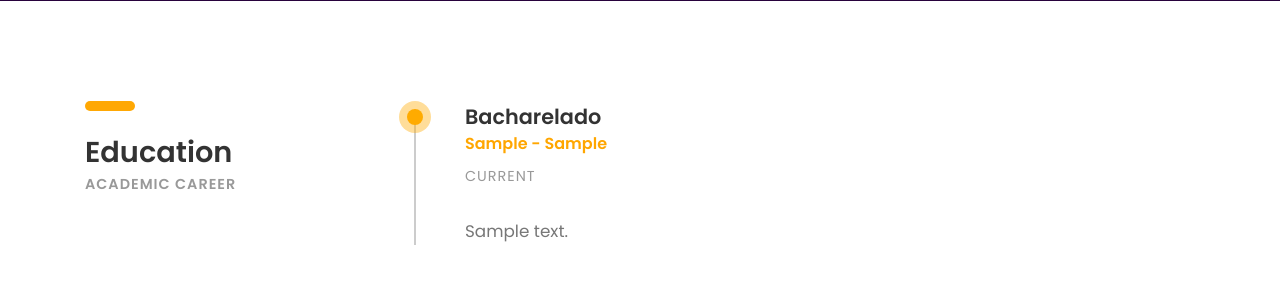
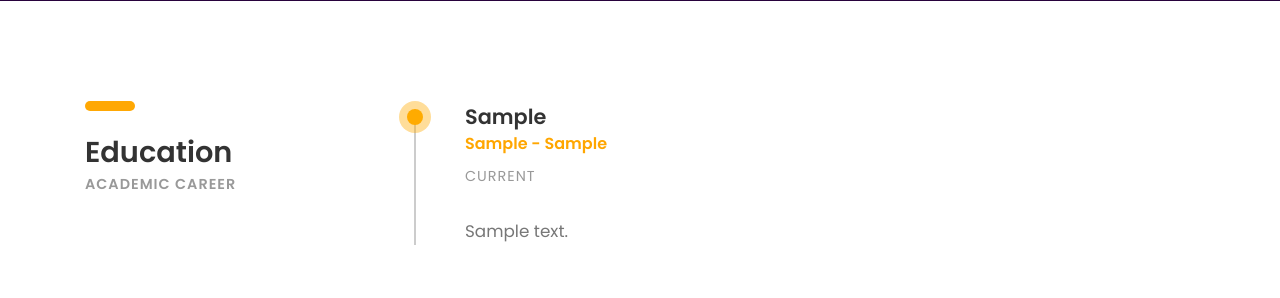
Before and after one commit to Tiagofv/portfolio-website, a Django app: page / in a window 1280 px wide. Shown: the part 2041-2339 px from the top of the page. Run offline with Django 3.2, Linux system fonts and the light colour scheme; tables that the repository leaves empty hold one stand-in row (values such as "Sample post"); grey boxes marked "Sample" are stand-in pictures; some libraries are stand-ins or nearby versions; some web fonts are replaced.

Commit message:
template fix

```diff
--- a/templates/index.html
+++ b/templates/index.html
@@ -142,7 +142,7 @@
 				<div class="education-wrapper">
 						{% 	for edu in education %}
 					<div class="education margin-b-50">
-						<h4><b>Bacharelado</b></h4>
+						<h4><b>{{edu.type_of_graduation}}</b></h4>
 						<h5 class="font-yellow"><b>{{edu.school}} - {{edu.course}}</b></h5>
 						{%if edu.until_today%}
 						<h6 class="font-lite-black margin-t-10">CURRENT</h6>
```
